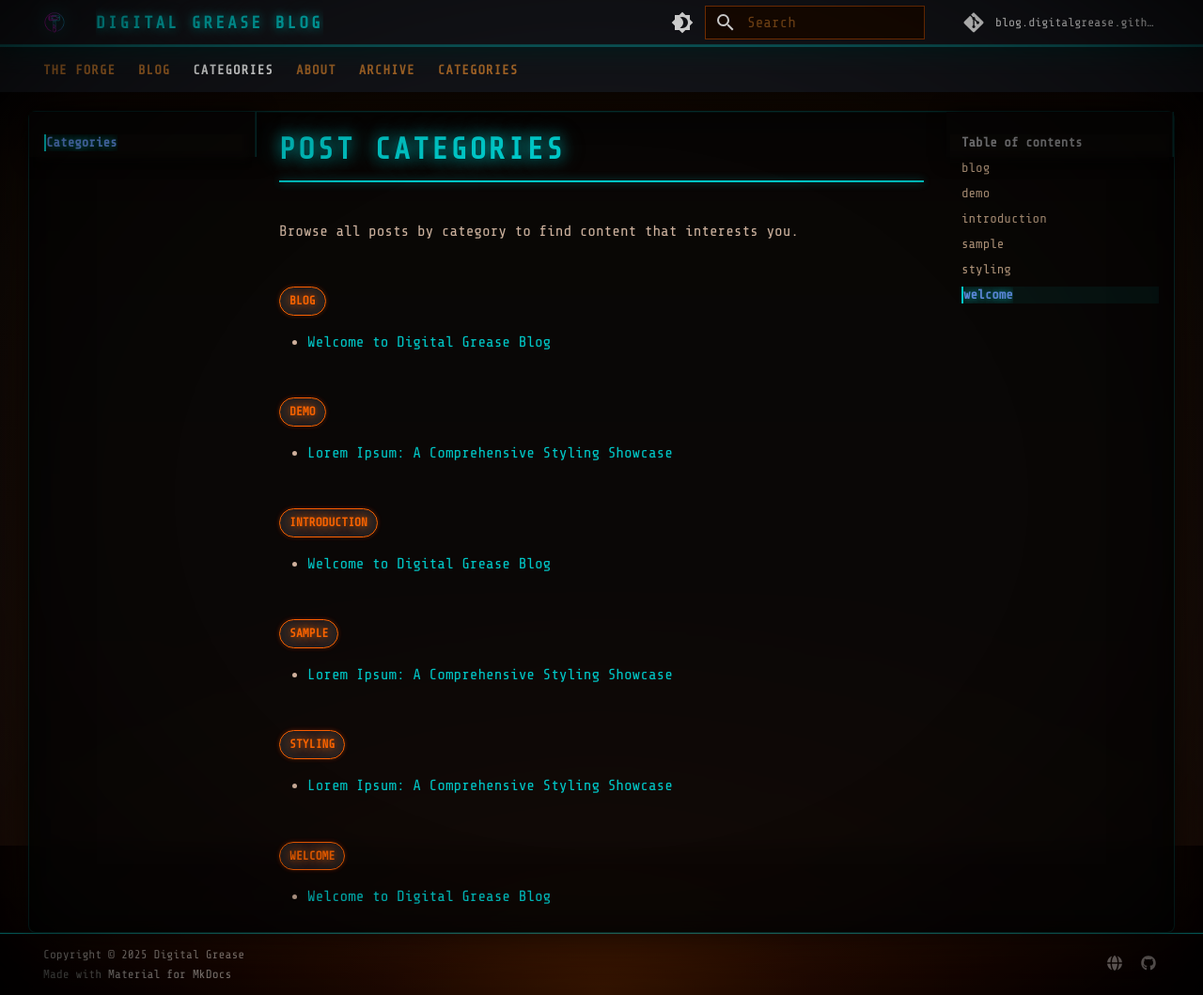
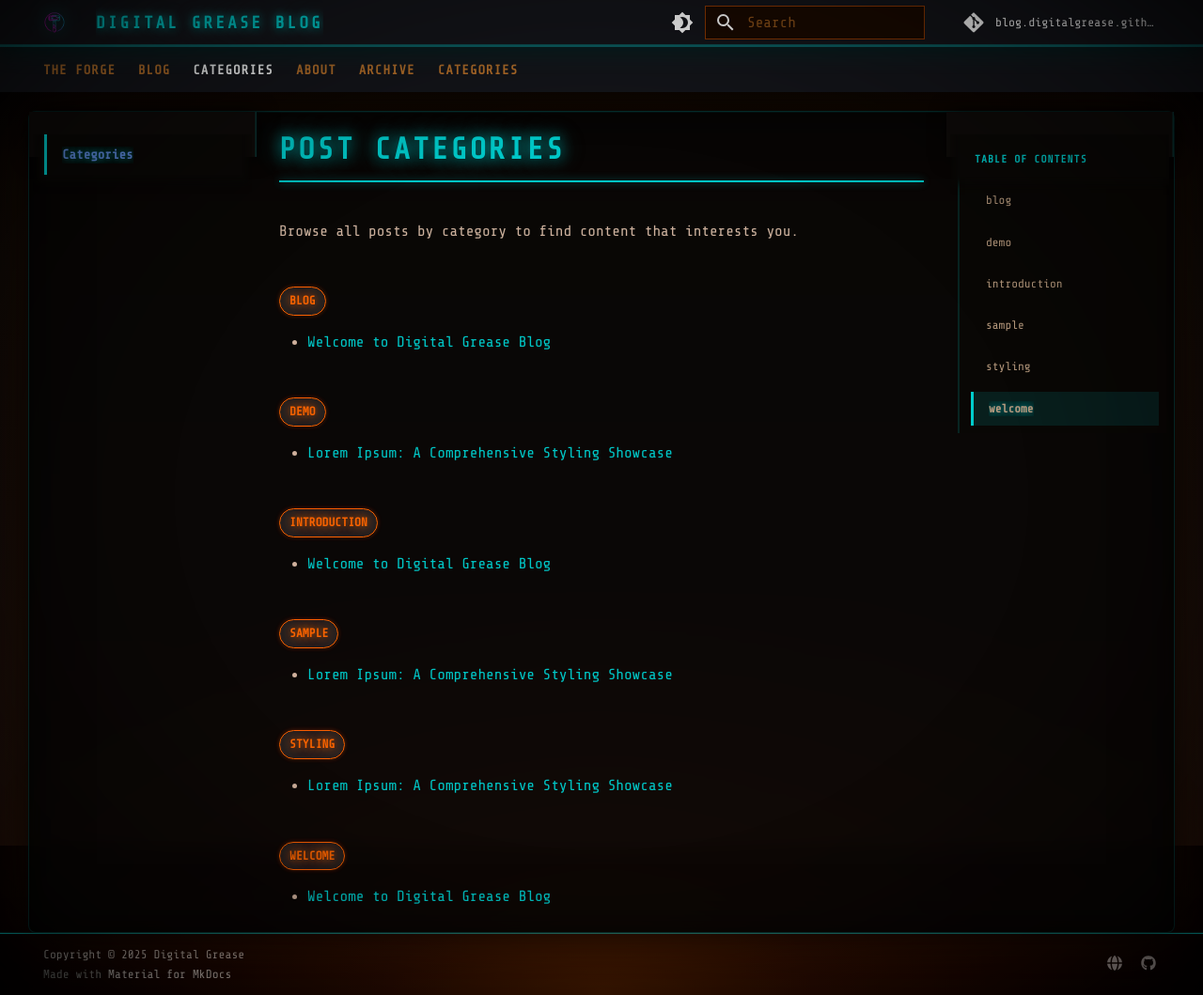
Before and after one commit to digital-grease/blog.digitalgrease.github.io, an MkDocs documentation site: the page built from docs/tags.md, in a window 1280 px wide and 1059 px high. Shown: the whole window at 94% size. Built offline with MkDocs 1.6.1 and Material for MkDocs 9.7.7, drawn with Linux system fonts in a browser that asks for light colours; comment, search, counter and statistics services are not loaded.

Commit message:
sidebar fix

```diff
--- a/docs/stylesheets/cyberpunk.css
+++ b/docs/stylesheets/cyberpunk.css
@@ -373,16 +373,30 @@
 
 /* Sidebar */
 .md-sidebar {
-  background: rgba(8, 6, 5, 0.95);
+  background: rgba(15, 12, 10, 0.95);
   border-right: 1px solid rgba(0, 204, 204, 0.2);
   box-shadow:
     2px 0 20px rgba(0, 0, 0, 0.8),
     inset -1px 0 0 rgba(0, 204, 204, 0.1);
 }
 
+.md-nav {
+  background: transparent;
+}
+
+.md-nav__item {
+  position: relative;
+  z-index: 1;
+}
+
 .md-nav__link {
-  color: #b89b7f;
+  color: #c9ad8f;
   transition: all 0.3s ease;
+  cursor: pointer;
+  position: relative;
+  z-index: 10;
+  pointer-events: auto;
+  padding: 0.625rem 0.8rem;
 }
 
 .md-nav__link:hover {
@@ -390,6 +404,7 @@
   text-shadow:
     0 0 8px rgba(0, 204, 204, 0.6),
     0 0 15px rgba(0, 204, 204, 0.3);
+  background: rgba(0, 204, 204, 0.05);
 }
 
 .md-nav__link--active {
@@ -398,8 +413,55 @@
   text-shadow:
     0 0 10px rgba(0, 204, 204, 0.8),
     0 0 20px rgba(0, 204, 204, 0.4);
-  background: rgba(0, 204, 204, 0.08);
-  border-left: 2px solid var(--cyber-cyan);
+  background: rgba(0, 204, 204, 0.12);
+  border-left: 3px solid var(--cyber-cyan);
+}
+
+/* Expandable navigation toggles */
+.md-nav__toggle {
+  position: relative;
+  z-index: 15;
+  cursor: pointer;
+}
+
+.md-nav__toggle ~ .md-nav__link {
+  cursor: pointer;
+}
+
+/* Navigation icons/buttons */
+.md-nav__button {
+  cursor: pointer;
+  pointer-events: auto;
+  z-index: 20;
+}
+
+/* Ensure nested navigation is visible and clickable */
+.md-nav--secondary {
+  background: rgba(10, 8, 6, 0.8);
+  border-left: 2px solid rgba(0, 204, 204, 0.15);
+  margin-left: 0.4rem;
+}
+
+.md-nav--secondary .md-nav__link {
+  color: #b89b7f;
+  font-size: 0.9em;
+  padding: 0.5rem 0.8rem;
+}
+
+.md-nav--secondary .md-nav__link:hover {
+  color: var(--forge-orange);
+  background: rgba(255, 102, 0, 0.08);
+}
+
+/* Navigation titles */
+.md-nav__title {
+  color: var(--cyber-cyan);
+  font-weight: 700;
+  text-transform: uppercase;
+  letter-spacing: 1px;
+  font-size: 0.8em;
+  padding: 1rem 0.8rem 0.5rem;
+  background: transparent;
 }
 
 /* Footer */
```
Also changed, not shown: docs/index.md (+3 -7 lines).
